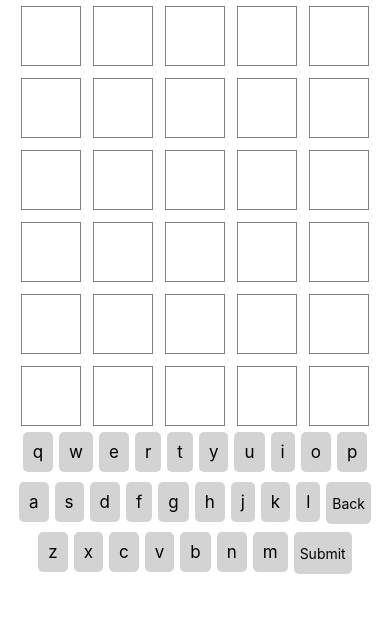
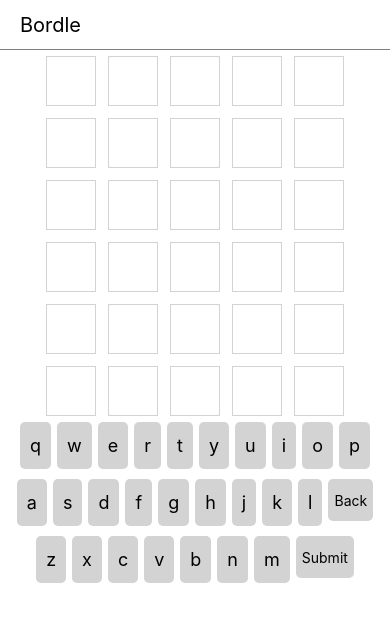
Before and after one commit to Adam-Meza/boredle, a React Native app: screen / in a window 390 px wide. Shown: the top 622 px of the page. Built offline with nearby package versions, Linux system fonts and the light colour scheme.

Commit message:
fixed header styling

```diff
--- a/App.js
+++ b/App.js
@@ -128,6 +128,9 @@ export default function Page() {
   return (
     <SafeAreaView>
       <View style={styles.app}>
+        <View style={styles.header}>
+          <Text style={styles.headerText}>Bordle</Text>
+        </View>
         <View style={styles.container}>
           { rowOne }
           { rowTwo }
@@ -148,11 +151,24 @@ export default function Page() {
 
 const styles = StyleSheet.create({
   app: {
-    justifyContent: "space-evenly",
+    justifyContent: "space-between",
     height: "100%"
   },
   container: {
     alignItems: "center",
     padding: 0,
+  },
+  header:{
+    flexDirection: "row",
+    justifyContent: "flex-start",
+    alignItems: "center",
+    width: "100%",
+    height: 50,
+    borderBottomWidth: .5,
+    borderBottomColor: "grey"
+  },
+  headerText: {
+    fontSize: 20,
+    marginLeft: 20,
   }
 });
--- a/Components/BoardSquare.js
+++ b/Components/BoardSquare.js
@@ -50,9 +50,9 @@ export default BoardSquare
 const styles = StyleSheet.create({
   boardSquare: {
     borderWidth: 1,
-    borderColor: "grey",
-    height: 60,
-    width: 60,
+    borderColor: "lightgray",
+    height: 50,
+    width: 50,
     margin: 6,
     justifyContent:"center",
     alignItems: "center",
@@ -75,10 +75,10 @@ const styles = StyleSheet.create({
     // backgroundColor: "black",
   },
   inactiveBox: {
-    borderColor: "grey",
+    borderColor: "lightgray",
   },
   incorrectBox: {
-    backgroundColor: "grey"
+    backgroundColor: "lightgray"
   },
   inactiveText: {
     color: "white"
--- a/Components/Keyboard.js
+++ b/Components/Keyboard.js
@@ -72,11 +72,13 @@ const styles = StyleSheet.create({
   button: {
     marginHorizontal: 3,
     padding: 10,
+    paddingTop: 13,
+    paddingBottom: 13,
     backgroundColor: 'lightgray',
     borderRadius: 5,
   },
   buttonText: {
-    fontSize: 17,
+    fontSize: 18,
     color: "black"
   },
   submitButton: {
--- a/words.js
+++ b/words.js
@@ -3507,6 +3507,7 @@ export const words = [
   "racks",
   "radar",
   "radio",
+  "raven",
   "rails",
   "rainy",
   "raise",
```
